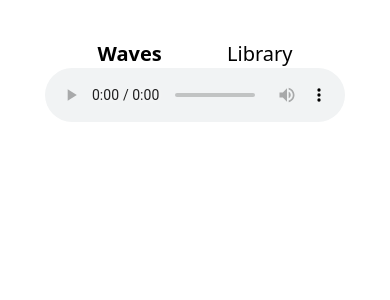
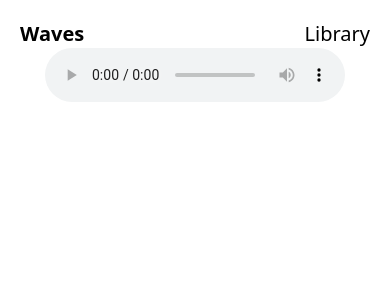
Before and after one commit to JayCodeGitHub/Waves, a React (Vite) app: page / in a window 390 px wide. Shown: the top 300 px of the page. Built offline with nearby package versions, Linux system fonts and the light colour scheme.

Commit message:
Style main page for mobile

```diff
--- a/src/App.tsx
+++ b/src/App.tsx
@@ -5,8 +5,8 @@ import Player from "./components/player";
 function App() {
   const [isLibraryVisible, setIsLibraryVisible] = useState(false);
   return (
-    <div className="w-screen flex justify-center flex-col items-center py-10">
-      <div className="w-1/2 flex justify-between gap-10">
+    <div className="w-screen flex justify-center flex-col items-center lg:py-10 py-5">
+      <div className="lg:w-1/2 w-full px-5 flex justify-between gap-10">
         <h1 className=" text-xl font-bold">Waves</h1>
         <button
           className=" text-xl"
```
Also changed, not shown: src/hooks/usePlayer.tsx (added).
